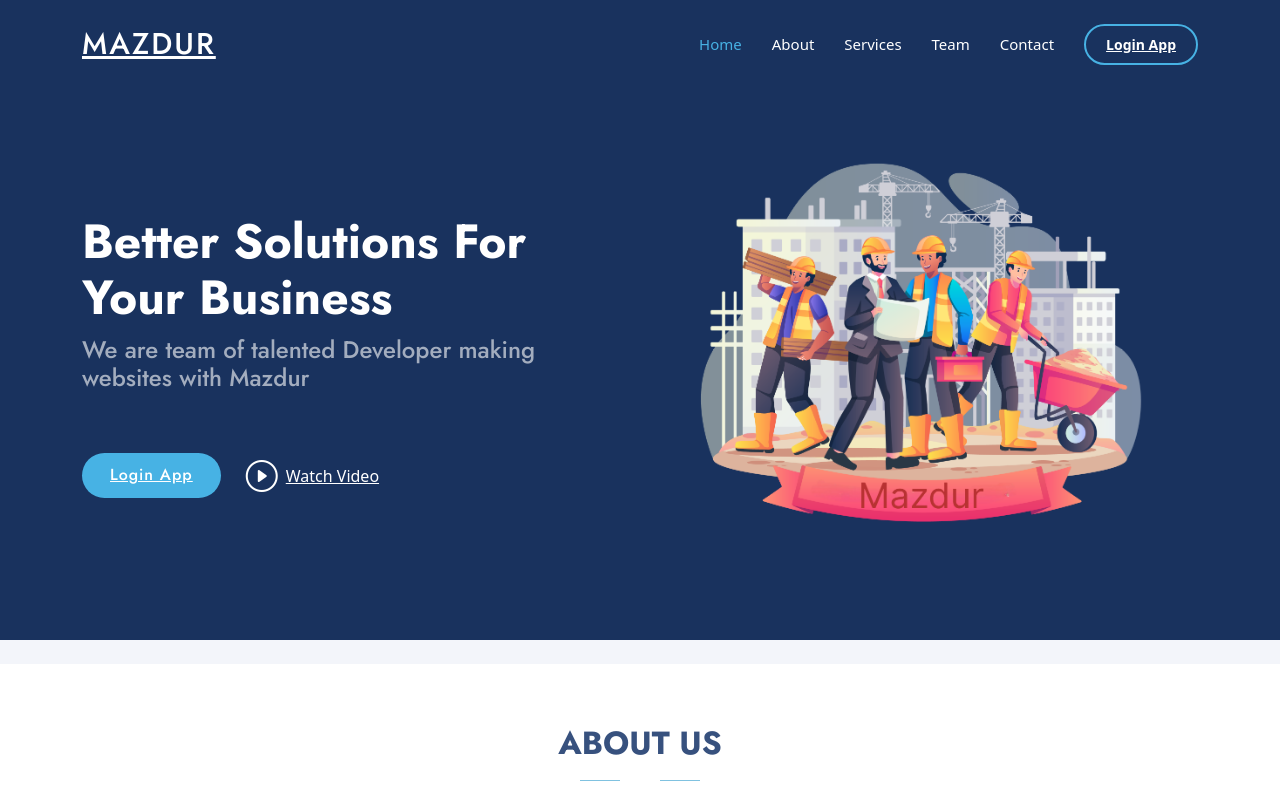
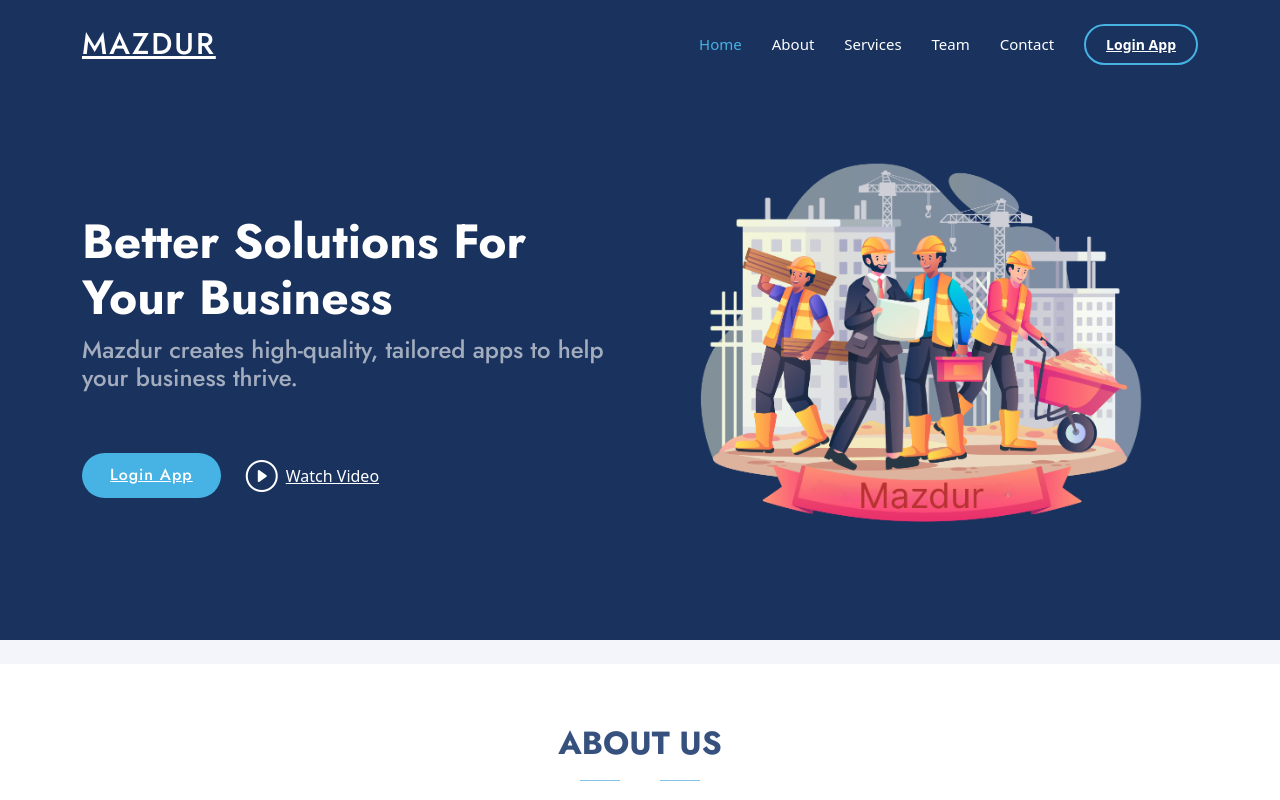
Before and after one commit to Parvezdeshmukh/mazdoor-website, a React (Vite) app: page / in a window 1280 px wide. Shown: the top 800 px of the page. Built offline with nearby package versions, Linux system fonts and the light colour scheme.

Commit message:
to change a content  home secction

```diff
--- a/src/components/home/HomeSection.jsx
+++ b/src/components/home/HomeSection.jsx
@@ -22,7 +22,8 @@
             >
               <h1>Better Solutions For Your Business</h1>
               <h2>
-                We are team of talented Developer making websites with Mazdur
+                Mazdur creates high-quality, tailored apps to help your business
+                thrive.
               </h2>
               <div className="d-flex justify-content-center justify-content-lg-start">
                 <a
```
